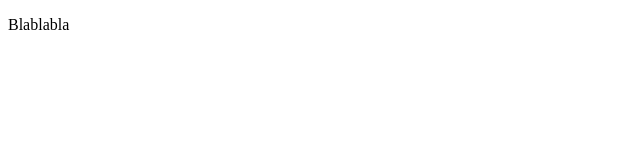
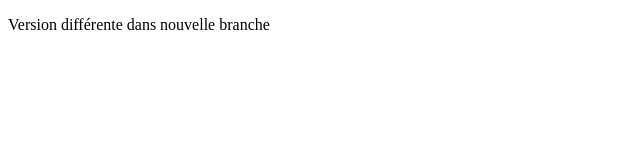
Before and after one commit to DavidHamelin/ligneDeCommande, a plain HTML site: page ligneDeCommande/index.html in a window 1280 px wide. Shown: the whole page, without its empty margins (0-640 px from the left). Drawn offline with Linux system fonts and the light colour scheme.

Commit message:
nouvelle branche

```diff
--- a/ligneDeCommande/index.html
+++ b/ligneDeCommande/index.html
@@ -5,6 +5,6 @@
     <title>Ligne de commande</title>
 </head>
 <body>
-    <p> Blablabla </p>
+    <p> Version différente dans nouvelle branche </p>
 </body>
 </html>
```
